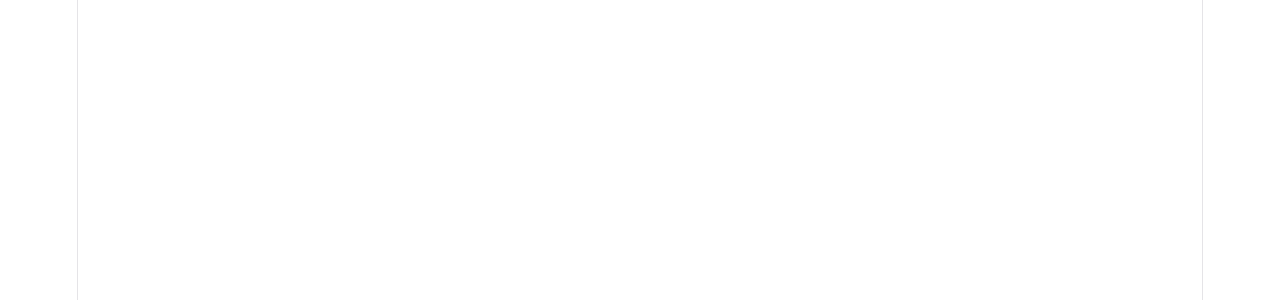
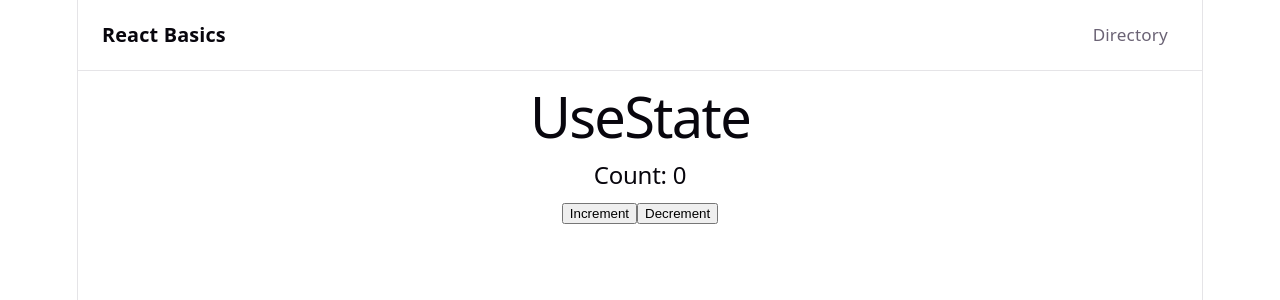
Before and after one commit to l0r3nc335/react-basics, a React (Vite) app: page /use-state in a window 1280 px wide. Before the commit this address had no page. Shown: the top 300 px of the page. Built offline with nearby package versions, Linux system fonts and the light colour scheme.

Commit message:
useState

```diff
--- a/src/App.tsx
+++ b/src/App.tsx
@@ -3,6 +3,7 @@
 import AboutPage from './pages/About'
 import DirectoryPage from './pages/Directory'
 import HomePage from './pages/Home'
+import UseStatePage from './pages/UseState/UseStatePage'
 
 export default function App() {
   return (
@@ -12,6 +13,7 @@
           <Route index element={<DirectoryPage />} />
           <Route path="home" element={<HomePage />} />
           <Route path="about" element={<AboutPage />} />
+          <Route path="use-state" element={<UseStatePage />} />
         </Route>
       </Routes>
     </BrowserRouter>
--- /dev/null
+++ b/src/pages/UseState/UseStatePage.css
@@ -0,0 +1,3 @@
+.use-state-page {
+  min-height: 100%;
+}
--- /dev/null
+++ b/src/pages/UseState/UseStatePage.tsx
@@ -0,0 +1,17 @@
+import './UseStatePage.css'
+
+import {useState} from 'react';
+
+interface DemoProps {}
+
+export default function UseStatePage({}: DemoProps) {
+
+  const [count, setCount] = useState(0);
+
+  return <main className="use-state-page">
+    <h1>UseState</h1>
+    <h2>Count: {count}</h2>
+    <button onClick={() => setCount(count + 1)}>Increment</button>
+    <button onClick={() => setCount(count - 1)}>Decrement</button>
+  </main>
+}
--- /dev/null
+++ b/src/pages/UseState/index.ts
@@ -0,0 +1 @@
+export { default } from './UseStatePage'
--- a/src/routes/pages.ts
+++ b/src/routes/pages.ts
@@ -15,4 +15,9 @@
     title: 'About',
     description: 'Your first custom page — duplicate this folder to add more.',
   },
+  {
+    path: '/use-state',
+    title: 'Use State',
+    description: 'Learn and practice React useState.',
+  },
 ]
```
